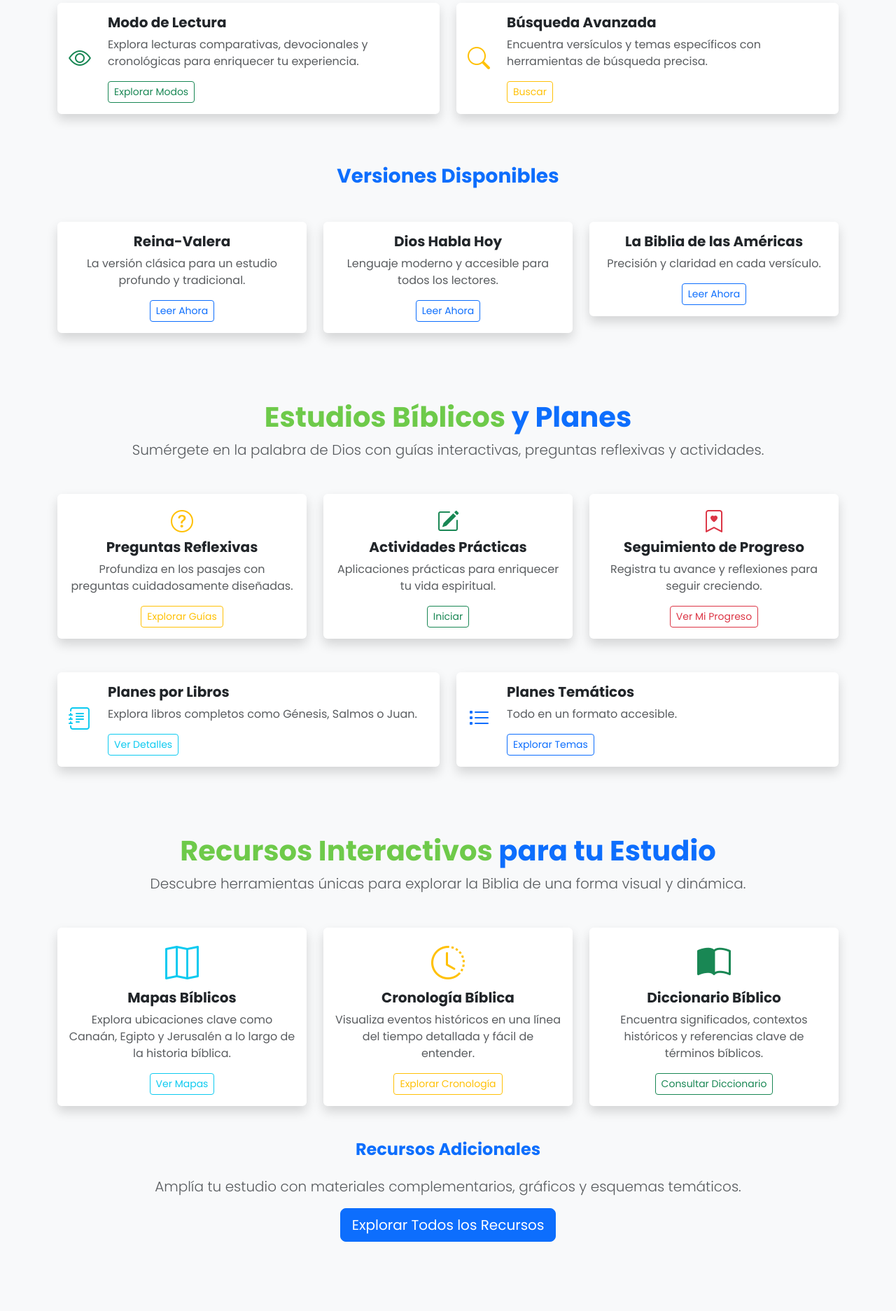
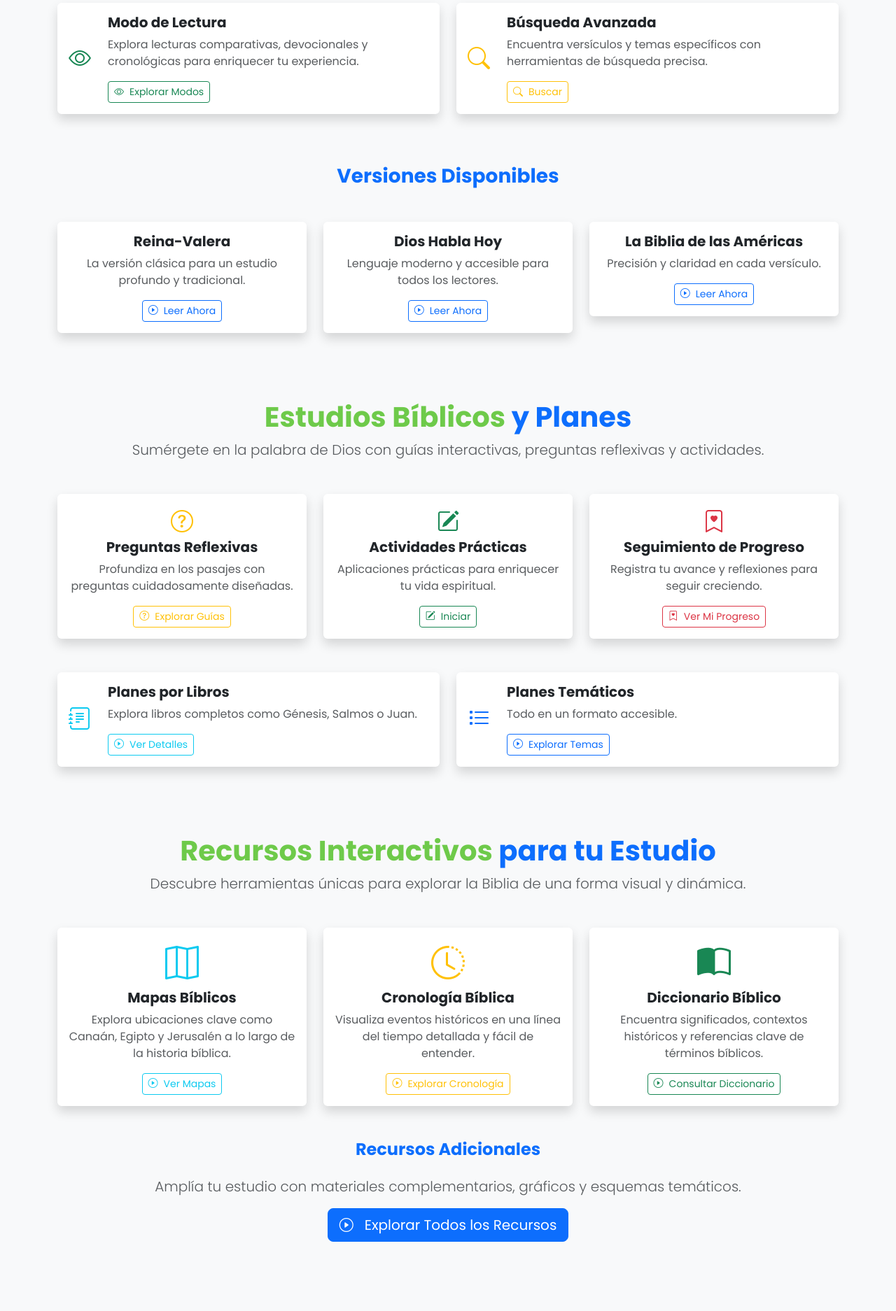
Before and after one commit to axxving/app-biblia-axv, a React (Vite) app: page / in a window 1280 px wide. Shown: the part 2520-4394 px from the top of the page at 70% size. Built offline with nearby package versions, Linux system fonts and the light colour scheme.

Commit message:
feat: add icons

```diff
--- a/index.html
+++ b/index.html
@@ -1,5 +1,5 @@
 <!doctype html>
-<html lang="en">
+<html lang="es">
 
 <head>
   <meta charset="UTF-8" />
--- a/src/components/page/sections/bibleStudies/BibleStudies.jsx
+++ b/src/components/page/sections/bibleStudies/BibleStudies.jsx
@@ -40,6 +40,7 @@ export const BibleStudies = () => {
                                         cuidadosamente diseñadas.
                                     </p>
                                     <button className="btn btn-outline-warning btn-sm">
+                                        <i className="bi bi-question-circle me-2"></i>
                                         Explorar Guías
                                     </button>
                                 </div>
@@ -63,6 +64,7 @@ export const BibleStudies = () => {
                                         tu vida espiritual.
                                     </p>
                                     <button className="btn btn-outline-success btn-sm">
+                                        <i className="bi bi-pencil-square me-2"></i>
                                         Iniciar
                                     </button>
                                 </div>
@@ -86,6 +88,7 @@ export const BibleStudies = () => {
                                         seguir creciendo.
                                     </p>
                                     <button className="btn btn-outline-danger btn-sm">
+                                        <i className="bi bi-bookmark-heart me-2"></i>
                                         Ver Mi Progreso
                                     </button>
                                 </div>
@@ -113,6 +116,7 @@ export const BibleStudies = () => {
                                             Génesis, Salmos o Juan.
                                         </p>
                                         <button className="btn btn-outline-info btn-sm">
+                                            <i class="bi bi-play-circle me-2"></i>
                                             Ver Detalles
                                         </button>
                                     </div>
@@ -137,6 +141,7 @@ export const BibleStudies = () => {
                                             Todo en un formato accesible.
                                         </p>
                                         <button className="btn btn-outline-primary btn-sm">
+                                            <i class="bi bi-play-circle me-2"></i>
                                             Explorar Temas
                                         </button>
                                     </div>
--- a/src/components/page/sections/blog/Blog.jsx
+++ b/src/components/page/sections/blog/Blog.jsx
@@ -85,6 +85,7 @@ export const Blog = () => {
                                             href={`/blog/${post.id}`}
                                             className="btn btn-outline-primary btn-sm"
                                         >
+                                            <i class="bi bi-bookmark-plus me-2"></i>
                                             Leer Más
                                         </a>
                                     </div>
@@ -98,6 +99,7 @@ export const Blog = () => {
                 <div className="text-center mt-5">
                     <Zoom>
                         <button className="btn btn-primary btn-lg">
+                            <i class="bi bi-play-circle me-3"></i>
                             Explorar Todos los Artículos
                         </button>
                     </Zoom>
--- a/src/components/page/sections/contact/Contact.jsx
+++ b/src/components/page/sections/contact/Contact.jsx
@@ -76,6 +76,7 @@ export const Contact = () => {
                                         type="submit"
                                         className="btn btn-primary w-100"
                                     >
+                                        <i class="bi bi-send me-2"></i>
                                         Enviar Mensaje
                                     </button>
                                 </form>
--- a/src/components/page/sections/footer/Footer.jsx
+++ b/src/components/page/sections/footer/Footer.jsx
@@ -12,7 +12,7 @@ export const Footer = () => {
                 <div className="row">
                     {/* Logo y mensaje breve */}
                     <div className="col-lg-3 col-md-6 mb-4">
-                        <Slide direction="left" duration={1000}>
+                        <Slide direction="left" duration={1100}>
                             <h5 className="fw-bold">
                                 <span style={{ color: '#6eca4a' }}>Glori</span>
                             </h5>
--- a/src/components/page/sections/interactiveResources/InteractiveResources.jsx
+++ b/src/components/page/sections/interactiveResources/InteractiveResources.jsx
@@ -44,6 +44,7 @@ export const InteractiveResources = () => {
                                         historia bíblica.
                                     </p>
                                     <button className="btn btn-outline-info btn-sm">
+                                        <i class="bi bi-play-circle me-2"></i>
                                         Ver Mapas
                                     </button>
                                 </div>
@@ -69,6 +70,7 @@ export const InteractiveResources = () => {
                                         entender.
                                     </p>
                                     <button className="btn btn-outline-warning btn-sm">
+                                        <i class="bi bi-play-circle me-2"></i>
                                         Explorar Cronología
                                     </button>
                                 </div>
@@ -94,6 +96,7 @@ export const InteractiveResources = () => {
                                         términos bíblicos.
                                     </p>
                                     <button className="btn btn-outline-success btn-sm">
+                                        <i class="bi bi-play-circle me-2"></i>
                                         Consultar Diccionario
                                     </button>
                                 </div>
@@ -112,6 +115,7 @@ export const InteractiveResources = () => {
                                 complementarios, gráficos y esquemas temáticos.
                             </p>
                             <button className="btn btn-primary btn-lg">
+                                <i class="bi bi-play-circle me-3"></i>
                                 Explorar Todos los Recursos
                             </button>
                         </Zoom>
--- a/src/components/page/sections/library/Library.jsx
+++ b/src/components/page/sections/library/Library.jsx
@@ -57,6 +57,7 @@ export const Library = () => {
                                             enriquecer tu experiencia.
                                         </p>
                                         <button className="btn btn-outline-success btn-sm">
+                                            <i class="bi bi-eye me-2"></i>
                                             Explorar Modos
                                         </button>
                                     </div>
@@ -84,6 +85,7 @@ export const Library = () => {
                                             búsqueda precisa.
                                         </p>
                                         <button className="btn btn-outline-warning btn-sm">
+                                            <i class="bi bi-search me-2"></i>
                                             Buscar
                                         </button>
                                     </div>
@@ -112,6 +114,7 @@ export const Library = () => {
                                         profundo y tradicional.
                                     </p>
                                     <button className="btn btn-outline-primary btn-sm">
+                                        <i class="bi bi-play-circle me-2"></i>
                                         Leer Ahora
                                     </button>
                                 </div>
@@ -128,6 +131,7 @@ export const Library = () => {
                                         los lectores.
                                     </p>
                                     <button className="btn btn-outline-primary btn-sm">
+                                        <i class="bi bi-play-circle me-2"></i>
                                         Leer Ahora
                                     </button>
                                 </div>
@@ -145,6 +149,7 @@ export const Library = () => {
                                         Precisión y claridad en cada versículo.
                                     </p>
                                     <button className="btn btn-outline-primary btn-sm">
+                                        <i class="bi bi-play-circle me-2"></i>
                                         Leer Ahora
                                     </button>
                                 </div>
```
